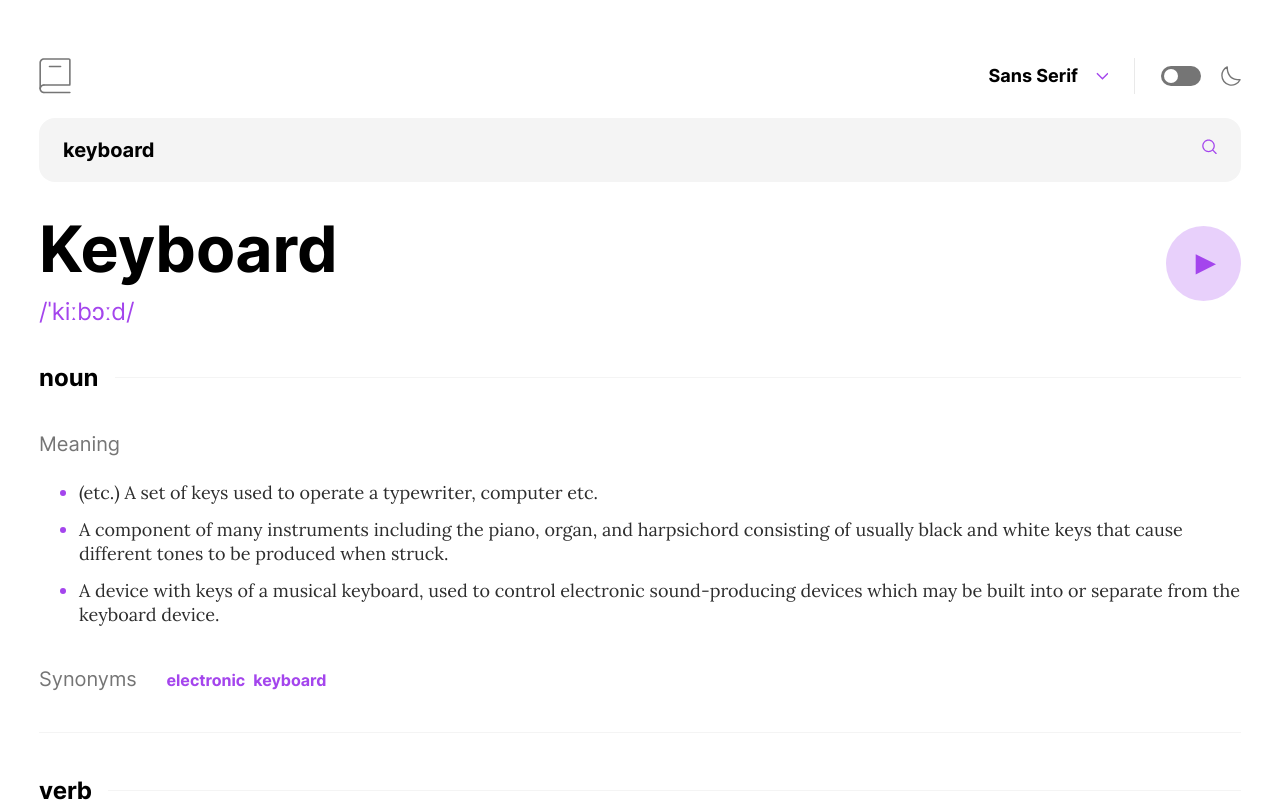
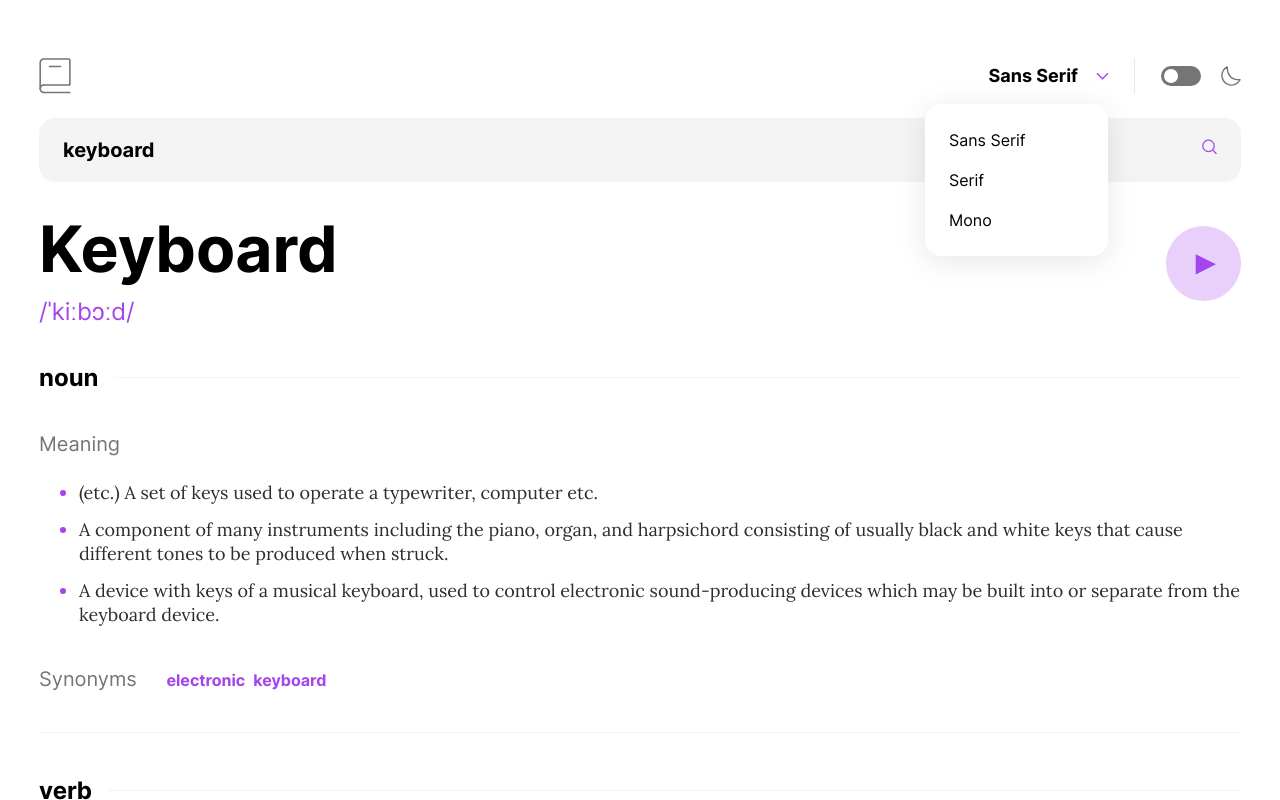
Before and after one commit to oliyg/frontendmentor, a Vue app in the folder dictionary/: page / in a window 1280 px wide. Both pictures are taken after a click on the icon 1102 px from the left and 76 px from the top of the page. Shown: the top 800 px of the page. Built offline with nearby package versions, Linux system fonts and the light colour scheme.

Commit message:
Dropdown component functionality

```diff
--- a/dictionary/src/components/DropDown.vue
+++ b/dictionary/src/components/DropDown.vue
@@ -1,14 +1,42 @@
 <script setup lang="ts">
-import { ref } from 'vue';
-import IconArrowVue from './icons/IconArrow.vue';
+import { ref } from "vue";
+import IconArrowVue from "./icons/IconArrow.vue";
 
-const title = ref('Sans Serif');
+const options = ["Sans Serif", "Serif", "Mono"];
+
+const selected = ref("Sans Serif");
+const select = (val: string) => {
+  selected.value = val;
+  toggle();
+};
+
+const show = ref(false);
+const toggle = () => {
+  show.value = !show.value;
+};
 </script>
 
 <template>
-    <div class="flex items-center">
-        <span class="block text-sm font-bold mr-4 tablet:text-base tablet:mr-[1.125rem] desktop:mr-[1.125rem]">{{ title
-        }}</span>
-        <IconArrowVue class="block w-3" />
+  <div class="relative flex items-center">
+    <span
+      class="mr-4 block cursor-pointer text-sm font-bold tablet:mr-[1.125rem] tablet:text-base desktop:mr-[1.125rem]"
+      @click="toggle"
+      >{{ selected }}</span
+    >
+    <IconArrowVue @click="toggle" class="block w-3 cursor-pointer" />
+
+    <div
+      class="absolute right-0 top-10 w-[11.4375rem] rounded-2xl bg-white p-6 shadow-xl"
+      v-if="show"
+    >
+      <p
+        class="mb-4 cursor-pointer last:mb-0"
+        v-for="item in options"
+        :key="item"
+        @click="select(item)"
+      >
+        {{ item }}
+      </p>
     </div>
+  </div>
 </template>
--- a/dictionary/tailwind.config.js
+++ b/dictionary/tailwind.config.js
@@ -10,6 +10,9 @@ module.exports = {
       desktop: "1440px",
     },
     extend: {
+      boxShadow: {
+        xl: "0px 5px 30px rgba(0, 0, 0, 0.1)",
+      },
       colors: {
         black: "#050505",
         white: "#FFFFFF",
```
